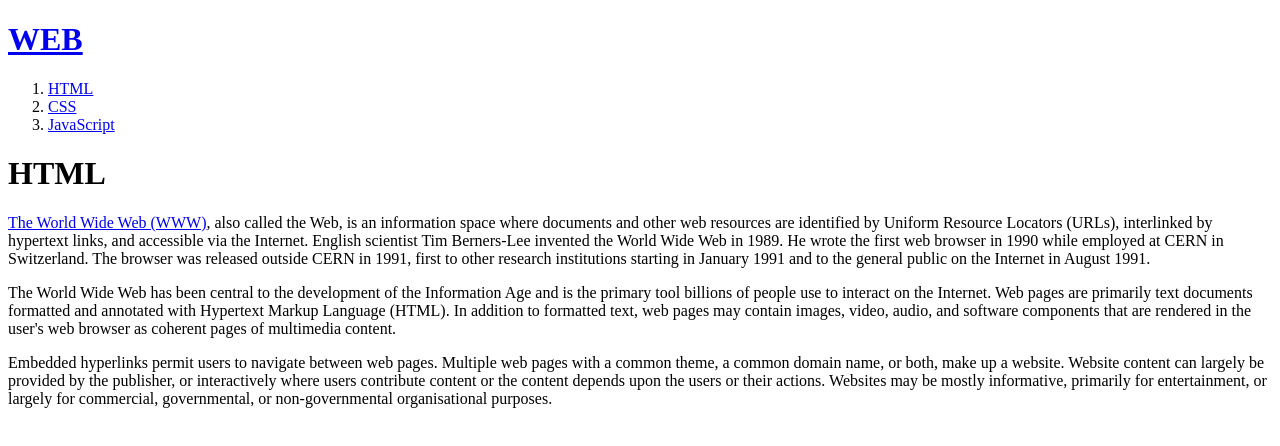
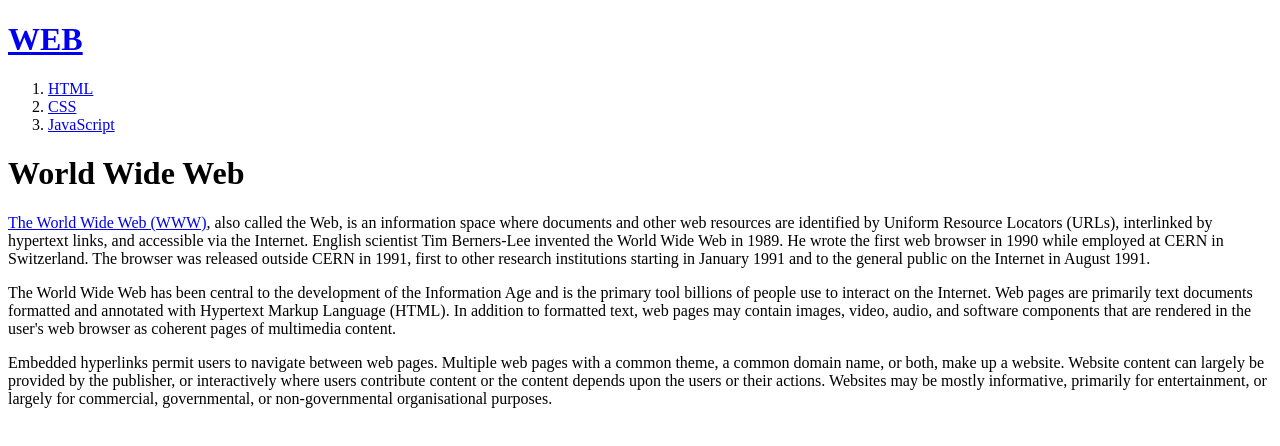
Before and after one commit to myangmang/web1, a plain HTML site: page index.html in a window 1280 px wide. Drawn offline with Linux system fonts and the light colour scheme.

Commit message:
first version

```diff
--- a/index.html
+++ b/index.html
@@ -12,7 +12,7 @@
 		<li><a href="ex03.html">JavaScript</a></li>
 	</ol>
 
-	<h1>HTML</h1>
+	<h1>World Wide Web</h1>
 	<p><a href="http://www.w3.org">The World Wide Web (WWW)</a>, also called the Web, is an information space where documents and other web resources are identified by Uniform Resource Locators (URLs), interlinked by hypertext links, and accessible via the Internet. English scientist Tim Berners-Lee invented the World Wide Web in 1989. He wrote the first web browser in 1990 while employed at CERN in Switzerland. The browser was released outside CERN in 1991, first to other research institutions starting in January 1991 and to the general public on the Internet in August 1991.</p>
 
 	<p>The World Wide Web has been central to the development of the Information Age and is the primary tool billions of people use to interact on the Internet. Web pages are primarily text documents formatted and annotated with Hypertext Markup Language (HTML). In addition to formatted text, web pages may contain images, video, audio, and software components that are rendered in the user's web browser as coherent pages of multimedia content.</p>
```
